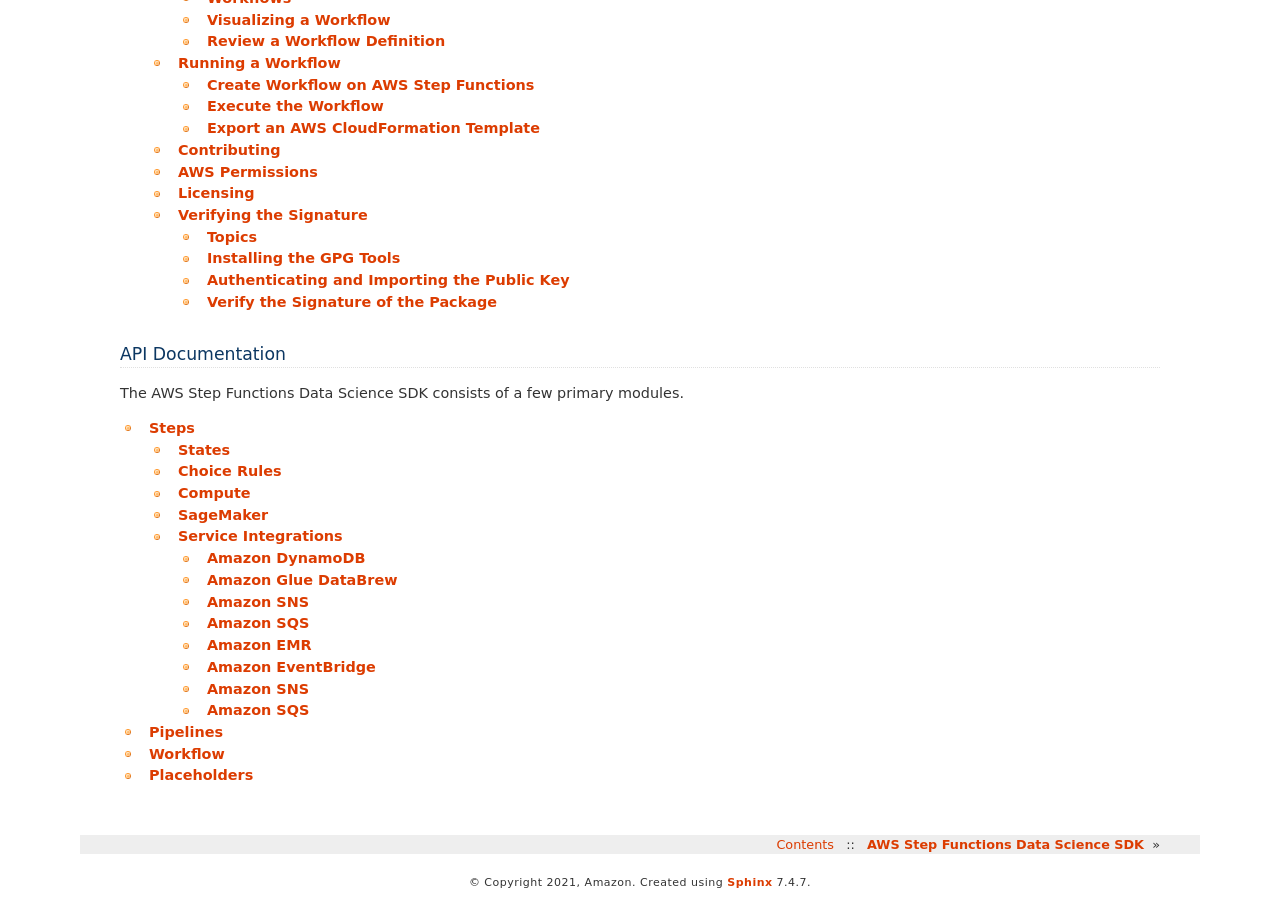
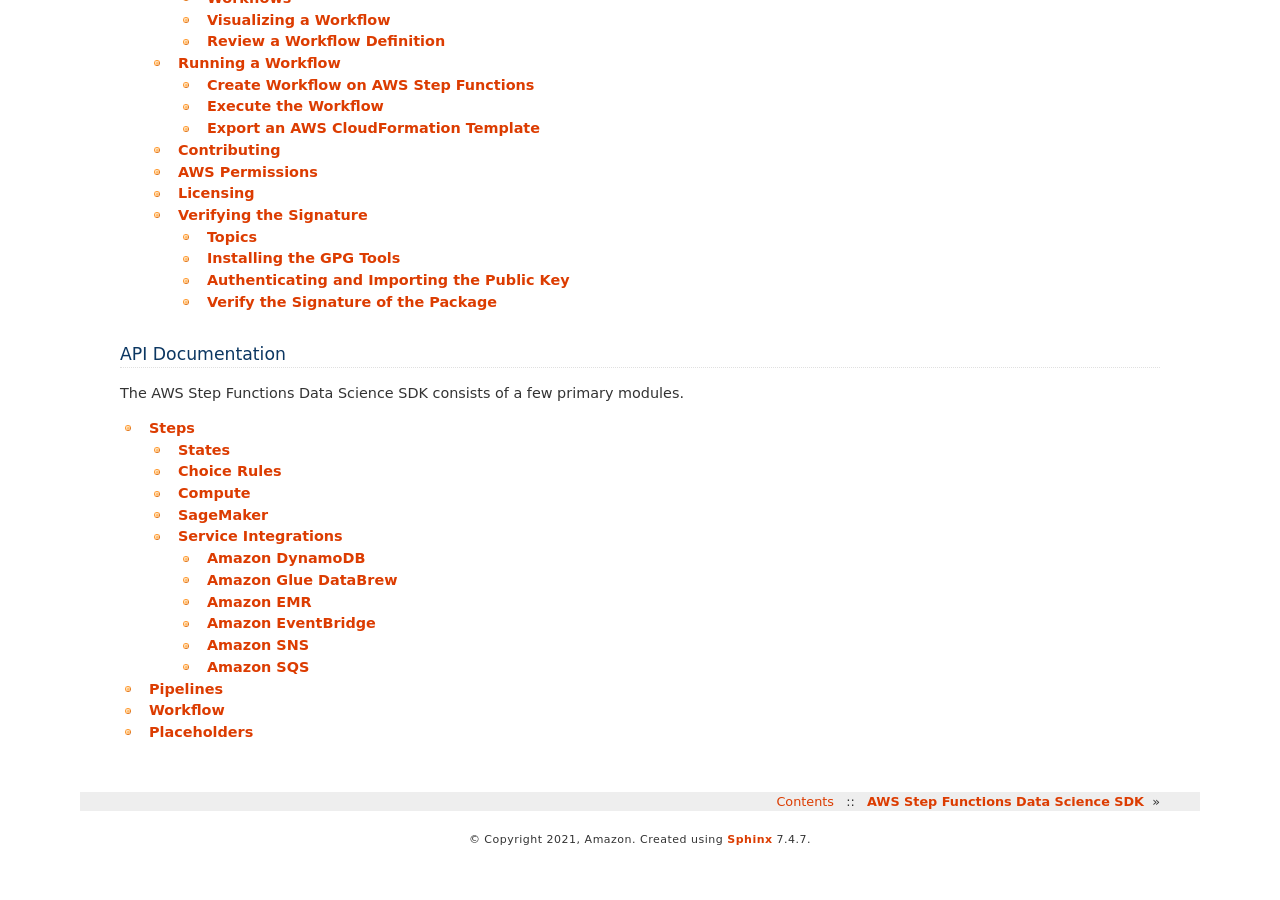
Before and after one commit to aws/aws-step-functions-data-science-sdk-python, a Sphinx documentation site: the page built from doc/index.rst, in a window 1280 px wide and 900 px high, scrolled down 702 px. Built offline with Sphinx 7.4.7, drawn with Linux system fonts in a browser that asks for light colours; after the commit the page ends 1558 px from its top, so only the background shows below that.

Commit message:
Correct merge in service doc

```diff
--- a/doc/services.rst
+++ b/doc/services.rst
@@ -33,14 +33,6 @@
 --------------------
 .. autoclass:: stepfunctions.steps.service.DataBrewStartJobRunStep
 
-Amazon SNS
------------
-.. autoclass:: stepfunctions.steps.service.SnsPublishStep
-
-Amazon SQS
------------
-.. autoclass:: stepfunctions.steps.service.SqsSendMessageStep
-
 Amazon EMR
 -----------
 .. autoclass:: stepfunctions.steps.service.EmrCreateClusterStep
```
